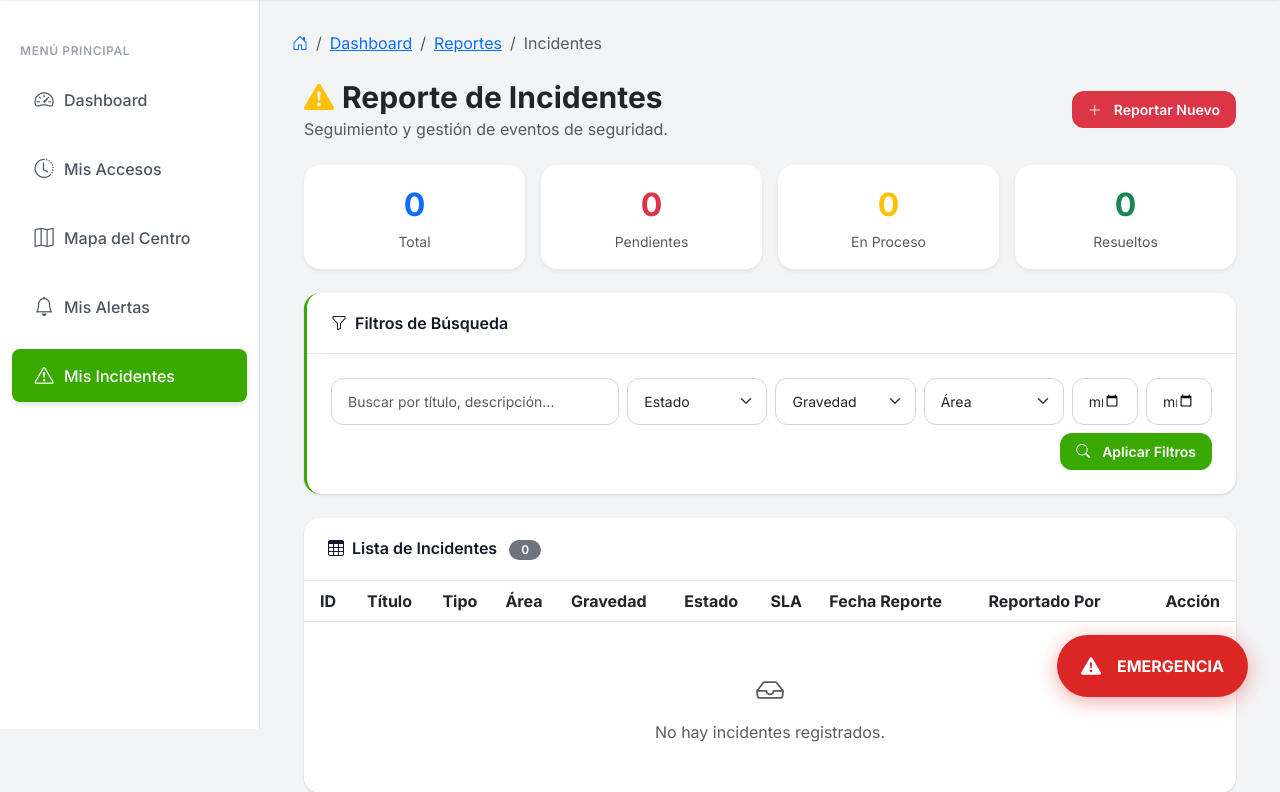
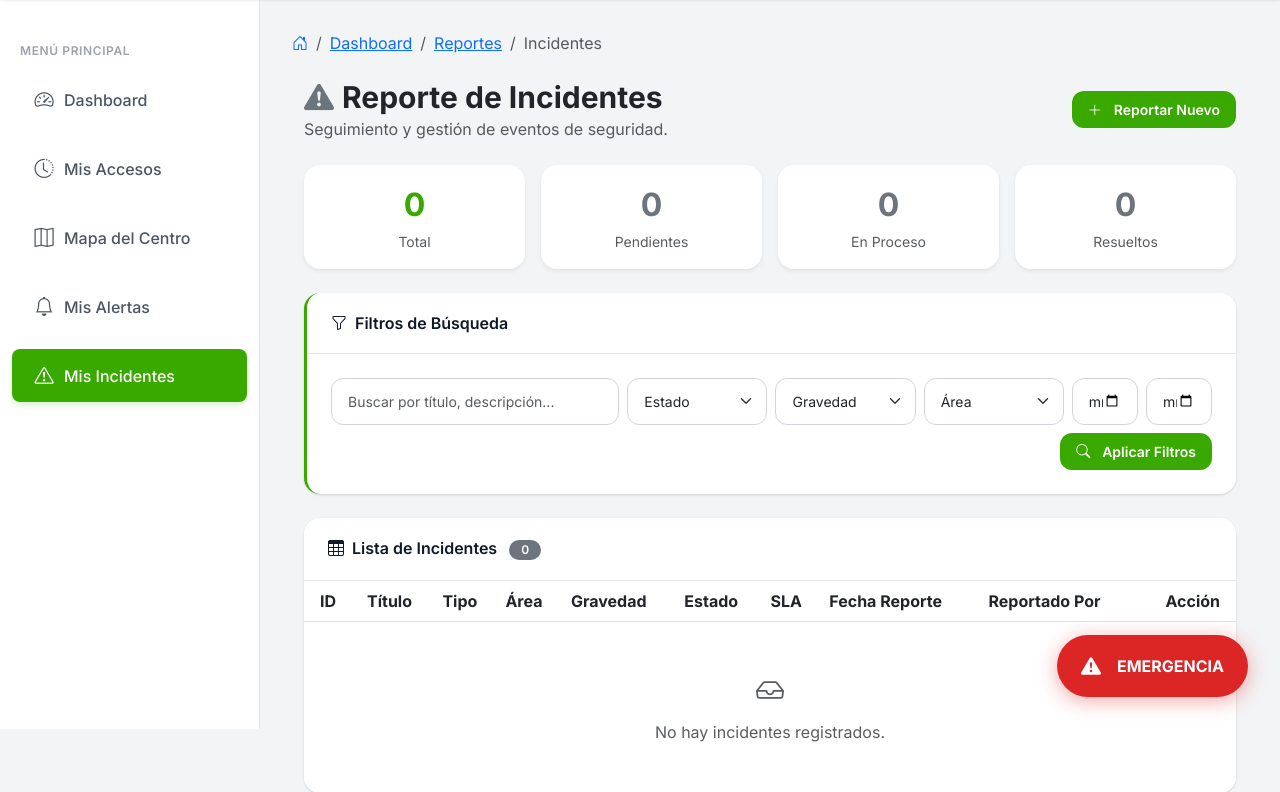
Before and after one commit to Julian110308/proyecto_final_sst, a Django app: page /reportes/incidentes/ in a window 1280 px wide. Shown: the part 71-863 px from the top of the page. Run offline with Django 4.2, Linux system fonts and the light colour scheme; the visitor is signed in with stand-in values (Sample User, id 1); data comes from the database, SQL or seed files in the repository; data that the repository does not hold is empty; parts of the project's set-up code (start-up, migrations or seed data) failed here and were passed over.

Commit message:
UI: simplifica colores en página de incidentes
- Métricas: verde SENA para Total, gris para las demás
- Botones: verde SENA para acciones principales
- Badges área: elimina azul, usa gris claro
- Badges gravedad: rojo solo para CRITICA, gris para el resto
- Badges estado: verde SENA para Resuelto, gris para los demás
- Icono título: elimina amarillo

Co-Authored-By: Claude Sonnet 4.6 <noreply@anthropic.com>

```diff
--- a/sst_proyecto/templates/reportes/incidentes_lista.html
+++ b/sst_proyecto/templates/reportes/incidentes_lista.html
@@ -28,12 +28,12 @@
     <div class="d-flex flex-column flex-md-row justify-content-between align-items-start align-items-md-center gap-3 mb-4">
         <div>
             <h2 class="fw-bold text-dark mb-0">
-                <i class="bi bi-exclamation-triangle-fill me-2 text-warning"></i>Reporte de Incidentes
+                <i class="bi bi-exclamation-triangle-fill me-2 text-secondary"></i>Reporte de Incidentes
             </h2>
             <p class="text-muted mb-0">Seguimiento y gestión de eventos de seguridad.</p>
         </div>
         <div class="d-flex gap-2 flex-wrap">
-            <a href="{% url 'crear_incidente' %}" class="btn btn-danger btn-sm">
+            <a href="{% url 'crear_incidente' %}" class="btn btn-sm" style="background-color:#39A900;color:white;">
                 <i class="bi bi-plus-lg me-1"></i>Reportar Nuevo
             </a>
         </div>
@@ -44,7 +44,7 @@
         <div class="col-6 col-md-3 col-lg">
             <div class="card h-100 border-0 shadow-sm">
                 <div class="card-body text-center p-3">
-                    <div class="fw-bold fs-2 text-primary">{{ total }}</div>
+                    <div class="fw-bold fs-2" style="color:#39A900;">{{ total }}</div>
                     <small class="text-muted">Total</small>
                 </div>
             </div>
@@ -52,7 +52,7 @@
         <div class="col-6 col-md-3 col-lg">
             <div class="card h-100 border-0 shadow-sm">
                 <div class="card-body text-center p-3">
-                    <div class="fw-bold fs-2 text-danger">{{ reportados }}</div>
+                    <div class="fw-bold fs-2 text-secondary">{{ reportados }}</div>
                     <small class="text-muted">Pendientes</small>
                 </div>
             </div>
@@ -60,7 +60,7 @@
         <div class="col-6 col-md-3 col-lg">
             <div class="card h-100 border-0 shadow-sm">
                 <div class="card-body text-center p-3">
-                    <div class="fw-bold fs-2 text-warning">{{ en_proceso }}</div>
+                    <div class="fw-bold fs-2 text-secondary">{{ en_proceso }}</div>
                     <small class="text-muted">En Proceso</small>
                 </div>
             </div>
@@ -68,7 +68,7 @@
         <div class="col-6 col-md-3 col-lg">
             <div class="card h-100 border-0 shadow-sm">
                 <div class="card-body text-center p-3">
-                    <div class="fw-bold fs-2 text-success">{{ resueltos }}</div>
+                    <div class="fw-bold fs-2 text-secondary">{{ resueltos }}</div>
                     <small class="text-muted">Resueltos</small>
                 </div>
             </div>
@@ -141,7 +141,7 @@
                     </div>
                 </div>
                 <div class="mt-2 d-flex justify-content-end">
-                    <button type="submit" class="btn btn-sm btn-primary">
+                    <button type="submit" class="btn btn-sm" style="background-color:#39A900;color:white;">
                         <i class="bi bi-search me-1"></i>Aplicar Filtros
                     </button>
                 </div>
@@ -186,23 +186,21 @@
                             <td><span class="badge bg-secondary">{{ incidente.get_tipo_display }}</span></td>
                             <td>
                                 {% if incidente.area_incidente %}
-                                <span class="badge bg-primary bg-opacity-10 text-primary border border-primary-subtle">{{ incidente.get_area_incidente_display }}</span>
+                                <span class="badge bg-light text-dark border">{{ incidente.get_area_incidente_display }}</span>
                                 {% else %}
                                 <span class="text-muted">—</span>
                                 {% endif %}
                             </td>
                             <td>
-                                <span class="badge {% if incidente.gravedad == 'CRITICA' %}bg-danger{% elif incidente.gravedad == 'ALTA' %}bg-warning text-dark{% elif incidente.gravedad == 'MEDIA' %}bg-info{% else %}bg-secondary{% endif %}">
+                                <span class="badge {% if incidente.gravedad == 'CRITICA' %}bg-danger{% else %}bg-secondary{% endif %}">
                                     {{ incidente.get_gravedad_display }}
                                 </span>
                             </td>
                             <td>
-                                {% if incidente.estado == 'REPORTADO' %}
-                                <span class="badge bg-warning text-dark">{{ incidente.get_estado_display }}</span>
-                                {% elif incidente.estado in 'EN_REVISION,EN_PROCESO' %}
-                                <span class="badge bg-info">{{ incidente.get_estado_display }}</span>
+                                {% if incidente.estado == 'RESUELTO' %}
+                                <span class="badge" style="background-color:#39A900;">{{ incidente.get_estado_display }}</span>
                                 {% else %}
-                                <span class="badge bg-success">{{ incidente.get_estado_display }}</span>
+                                <span class="badge bg-secondary">{{ incidente.get_estado_display }}</span>
                                 {% endif %}
                             </td>
                             <td>
@@ -230,7 +228,7 @@
                                 <small>{{ incidente.reportado_por.get_full_name|default:incidente.reportado_por.username }}</small>
                             </td>
                             <td class="text-end pe-3">
-                                <a href="{% url 'detalle_incidente' incidente.id %}" class="btn btn-sm btn-outline-primary" title="Ver detalle">
+                                <a href="{% url 'detalle_incidente' incidente.id %}" class="btn btn-sm btn-outline-secondary" title="Ver detalle">
                                     <i class="bi bi-eye"></i>
                                 </a>
                             </td>
```
